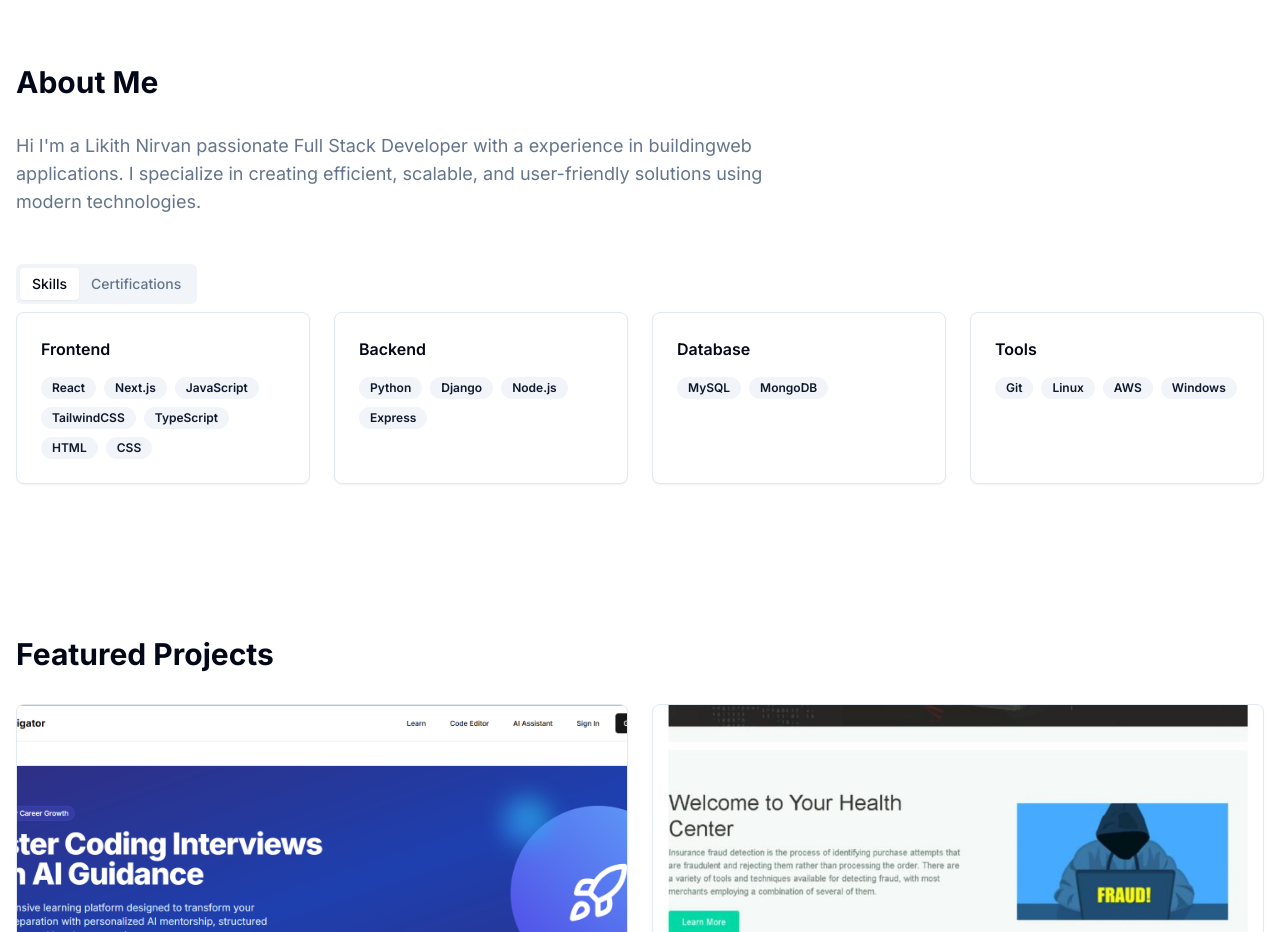
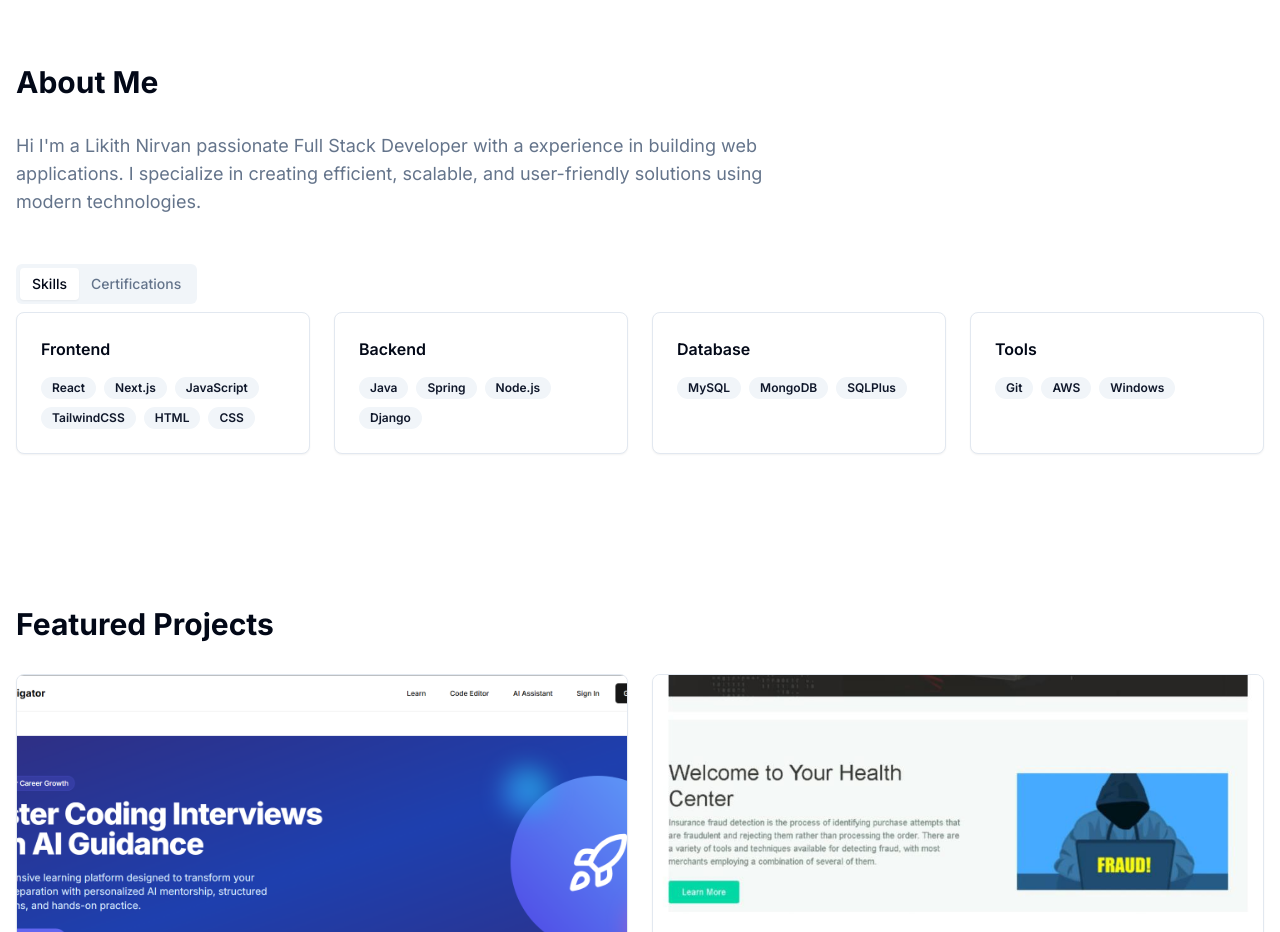
Before and after one commit to Likith077/Portfolio, a Next.js app: page / in a window 1280 px wide. Shown: the part 865-1797 px from the top of the page. Built offline with nearby package versions, Linux system fonts and the light colour scheme.

Commit message:
Revise skills and fix typo in About Me section
Updated backend skills and added SQLPlus to database skills. Fixed a typo in the About Me section.

```diff
--- a/components/sections/about.tsx
+++ b/components/sections/about.tsx
@@ -6,10 +6,10 @@ import { Badge } from "@/components/ui/badge";
 import { Tabs, TabsContent, TabsList, TabsTrigger } from "@/components/ui/tabs";
 
 const skills = {
-  frontend: ["React", "Next.js", "JavaScript", "TailwindCSS", "TypeScript", "HTML", "CSS"],
-  backend: ["Python", "Django", "Node.js", "Express"],
-  database: ["MySQL","MongoDB",],
-  tools: ["Git","Linux", "AWS", "Windows"],
+  frontend: ["React", "Next.js", "JavaScript", "TailwindCSS", "HTML", "CSS"],
+  backend: ["Java", "Spring", "Node.js", "Django"],
+  database: ["MySQL","MongoDB", "SQLPlus"],
+  tools: ["Git","AWS", "Windows"],
 };
 
 const certifications = [
@@ -57,7 +57,7 @@ export function AboutSection() {
       >
         <h2 className="text-3xl font-bold mb-8">About Me</h2>
         <p className="text-lg text-muted-foreground mb-12 max-w-3xl">
-          Hi I'm a Likith Nirvan passionate Full Stack Developer with a experience in buildingweb applications. I specialize in creating efficient, scalable, and
+          Hi I'm a Likith Nirvan passionate Full Stack Developer with a experience in building web applications. I specialize in creating efficient, scalable, and
           user-friendly solutions using modern technologies.
         </p>
 
```
